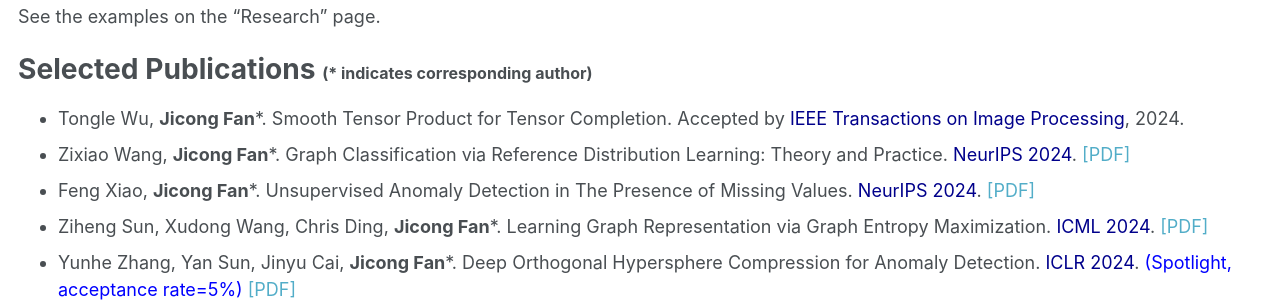
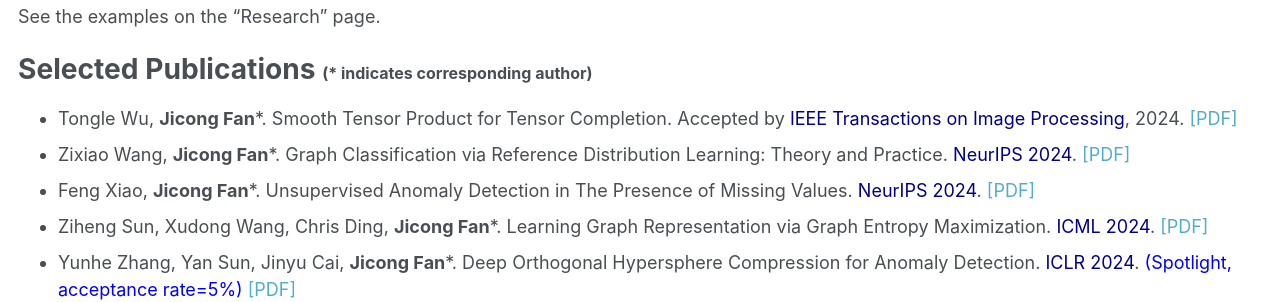
Before and after one commit to jicongfan/jicongfan.github.io, a Jekyll site: the page built from _pages/about.md, in a window 1280 px wide and 900 px high, scrolled down 1347 px. Shown: the part 152-454 px from the top of the window. Built offline with Jekyll 4.4.1, drawn with Linux system fonts in a browser that asks for light colours.

Commit message:
Update about.md

```diff
--- a/_pages/about.md
+++ b/_pages/about.md
@@ -44,7 +44,7 @@
 Selected Publications <font size=3>(* indicates corresponding author)</font>
 ======
 
-* Tongle Wu, <strong>Jicong Fan</strong>*. Smooth Tensor Product for Tensor Completion. Accepted by <font color=DarkBlue>IEEE Transactions on Image Processing</font>, 2024.
+* Tongle Wu, <strong>Jicong Fan</strong>*. Smooth Tensor Product for Tensor Completion. Accepted by <font color=DarkBlue>IEEE Transactions on Image Processing</font>, 2024. <a href="https://ieeexplore.ieee.org/document/10750255">[PDF]</a>
 * Zixiao Wang, <strong>Jicong Fan</strong>*. Graph Classification via Reference Distribution Learning: Theory and Practice. <font color=DarkBlue>NeurIPS 2024</font>. <a href="https://arxiv.org/pdf/2408.11370">[PDF]</a>
 * Feng Xiao, <strong>Jicong Fan</strong>*. Unsupervised Anomaly Detection in The Presence of Missing Values. <font color=DarkBlue>NeurIPS 2024</font>. <a href="https://openreview.net/pdf?id=AoEeBqP8AD">[PDF]</a>
 * Ziheng Sun, Xudong Wang, Chris Ding, <strong>Jicong Fan</strong>*. Learning Graph Representation via Graph Entropy Maximization. <font color=DarkBlue>ICML 2024</font>. <a href="https://openreview.net/pdf?id=xwOENWCo46">[PDF]</a>
```
